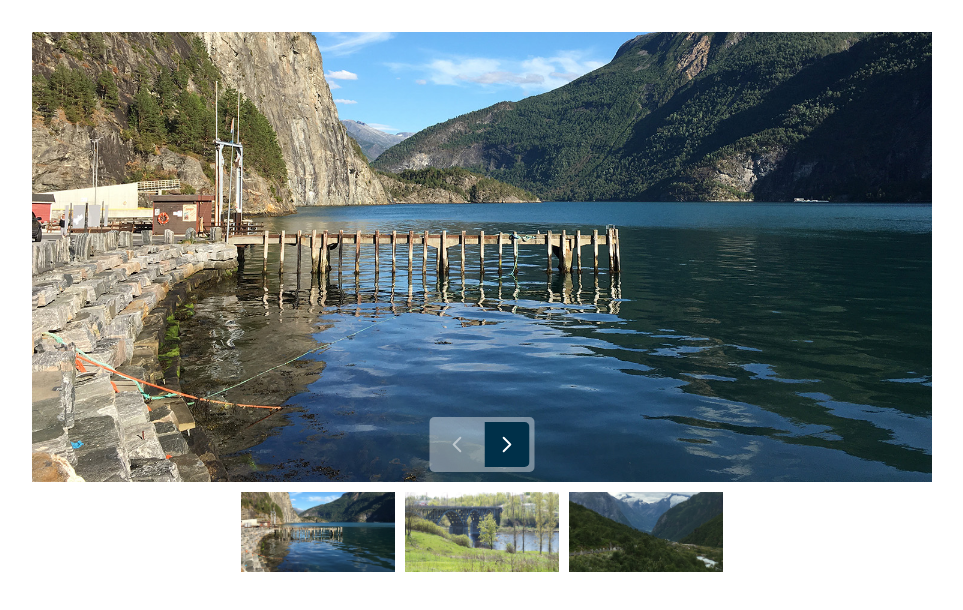
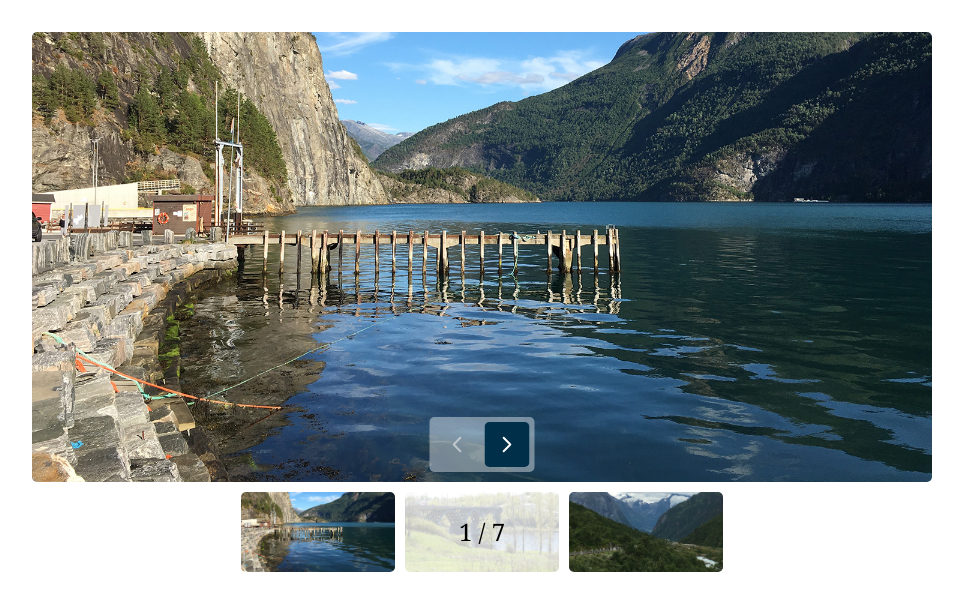
Before and after one commit to liveldi/wolf_gallery, a React (Vite) app: page / in a window 1280 px wide. Shown: the top 610 px of the page, without its empty margins (158-1121 px from the left). Built offline with nearby package versions, Linux system fonts and the light colour scheme.

Commit message:
Layout is ready

```diff
--- a/src/WolfGallery/MainPhoto/index.module.scss
+++ b/src/WolfGallery/MainPhoto/index.module.scss
@@ -2,7 +2,9 @@
     position: relative;
     width: 100%;
     padding-bottom: 50%;
-    background: #eaeaea;
+    background: #97a9b2;
+    border-radius: 5px;
+    overflow: hidden;
 
     &Image {
         position: absolute;
@@ -12,5 +14,6 @@
         width: 100%;
         height: 100%;
         object-fit: cover;
+        border-radius: 5px;
     }
 }
--- a/src/WolfGallery/Navigation/index.module.scss
+++ b/src/WolfGallery/Navigation/index.module.scss
@@ -16,15 +16,9 @@
         background-size: 52% auto;
         transition: opacity 0.3s, background-color 0.3s;
         cursor: pointer;
-
-        &Left {
-            border-top-left-radius: 5px;
-            border-bottom-left-radius: 5px;
-        }
+        border-radius: 5px;
 
         &Right {
-            border-top-right-radius: 5px;
-            border-bottom-right-radius: 5px;
             background-image: url('./images/arrow-right.svg');
         }
 
--- /dev/null
+++ b/src/WolfGallery/PreviewGallery/index.module.scss
@@ -0,0 +1,43 @@
+.previewGallery {
+    width: 492px;
+    overflow: hidden;
+    position: relative;
+
+    &Track {
+        display: flex;
+        white-space: nowrap;
+    }
+
+    &Preview {
+        min-width: 154px;
+        margin: 5px;
+        display: inline-block;
+        height: 80px;
+        background: #97a9b2;
+        border-radius: 5px;
+        overflow: hidden;
+    }
+
+    &Image {
+        display: block;
+        width: 100%;
+        height: 100%;
+        object-fit: cover;
+    }
+
+    &Cover {
+        height: 100%;
+        position: absolute;
+        z-index: 2;
+        width: 154px;
+        background: rgba(255, 255, 255, 0.7);
+        left: 50%;
+        top: 0;
+        transform: translate(-50%, 0);
+        border-radius: 5px;
+        display: flex;
+        align-items: center;
+        justify-content: center;
+        font: 24px/1 Georgia;
+    }
+}
--- a/src/WolfGallery/PreviewList/index.tsx
+++ b/src/WolfGallery/PreviewGallery/index.tsx
@@ -4,11 +4,13 @@ import { Photo, CommonClassProps } from '../types.ts';
 
 import style from './index.module.scss';
 
-interface PreviewListProps extends CommonClassProps {
-    photos: Photo[],
+interface PreviewGalleryProps extends CommonClassProps {
+    photos: Photo[];
+    activePhoto: number;
 }
 
-export const PreviewList: React.FC<PreviewListProps> = ({
+export const PreviewGallery: React.FC<PreviewGalleryProps> = ({
+    activePhoto,
     photos,
     className
 }) => {
@@ -17,22 +19,25 @@ export const PreviewList: React.FC<PreviewListProps> = ({
     }
 
     return (
-        <div className={cl(style.previewList, className)}>
-            <ul className={style.previewListTrack}>
+        <div className={cl(style.previewGallery, className)}>
+            <ul className={style.previewGalleryTrack}>
                 {photos.map((photo) => (
                     <li
                         key={photo.id}
-                        className={style.previewListPreview}
+                        className={style.previewGalleryPreview}
                     >
                         <img
                             src={photo.src}
                             alt={photo.description}
                             loading="lazy"
-                            className={style.previewListImage}
+                            className={style.previewGalleryImage}
                         />
                     </li>
                 ))}
             </ul>
+            <div className={style.previewGalleryCover}>
+                {activePhoto} / {photos.length}
+            </div>
         </div>
     )
 }
--- a/src/WolfGallery/PreviewList/index.module.scss
+++ /dev/null
@@ -1,24 +0,0 @@
-.previewList {
-    width: 492px;
-    overflow: hidden;
-
-    &Track {
-        display: flex;
-        white-space: nowrap;
-    }
-
-    &Preview {
-        min-width: 154px;
-        margin: 5px;
-        display: inline-block;
-        height: 80px;
-        background: #eaeaea;
-    }
-
-    &Image {
-        display: block;
-        width: 100%;
-        height: 100%;
-        object-fit: cover;
-    }
-}
--- a/src/WolfGallery/index.tsx
+++ b/src/WolfGallery/index.tsx
@@ -1,7 +1,7 @@
 import { useState } from 'react';
 
 import { Photo } from './types.ts';
-import { PreviewList } from './PreviewList';
+import { PreviewGallery } from './PreviewGallery/index.tsx';
 import { MainPhoto } from './MainPhoto';
 import { Navigation } from './Navigation';
 
@@ -30,7 +30,8 @@ export const WolfGallery: React.FC<WolfGalleryProps> = ({
                 />
                 <Navigation className={style.wolfGalleryNavigation}/>
             </div>
-            <PreviewList
+            <PreviewGallery
+                activePhoto={indexActivePhoto + 1}
                 photos={photos}
                 className={style.wolfGalleryPreviewList}
             />
```
